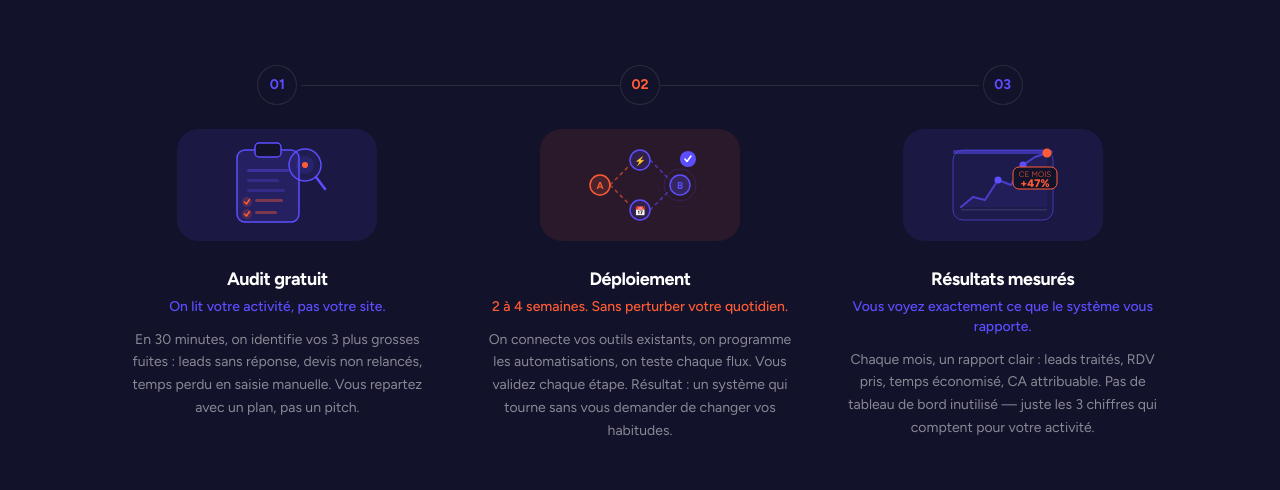
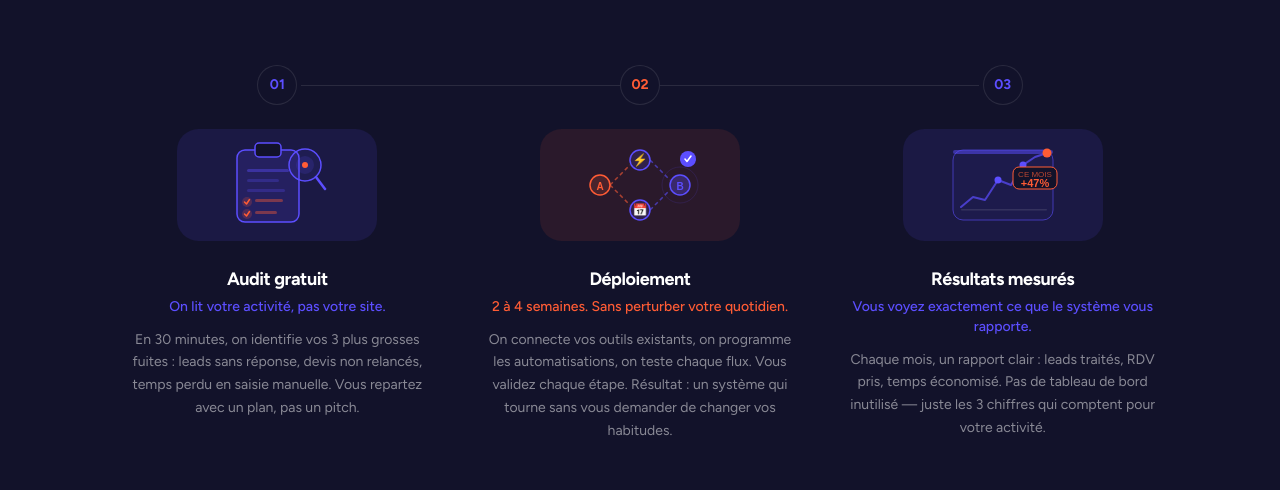
Before and after one commit to jmd971/siboard-consulting-site, a Next.js app: page / in a window 1280 px wide. Shown: the part 2380-2870 px from the top of the page. Built offline with nearby package versions, Linux system fonts and the light colour scheme; no server answers.

Commit message:
fix: extract SVG illustrations as components to fix JSX-in-const error

```diff
--- a/src/components/home/CommentCaMarche.tsx
+++ b/src/components/home/CommentCaMarche.tsx
@@ -3,7 +3,78 @@
 import { useRef } from "react";
 import { motion, useInView } from "framer-motion";
 
-const STEPS = [
+function AuditIllustration() {
+  return (
+    <svg width="120" height="100" viewBox="0 0 120 100" fill="none" xmlns="http://www.w3.org/2000/svg">
+      <rect x="20" y="15" width="62" height="72" rx="8" fill="rgba(92,78,255,0.15)" stroke="#5C4EFF" strokeWidth="1.5" />
+      <rect x="38" y="8" width="26" height="14" rx="4" fill="#12122A" stroke="#5C4EFF" strokeWidth="1.5" />
+      <rect x="30" y="34" width="42" height="3" rx="1.5" fill="#5C4EFF" opacity="0.4" />
+      <rect x="30" y="44" width="32" height="3" rx="1.5" fill="#5C4EFF" opacity="0.25" />
+      <rect x="30" y="54" width="38" height="3" rx="1.5" fill="#5C4EFF" opacity="0.25" />
+      <circle cx="30" cy="67" r="5" fill="rgba(255,92,53,0.2)" />
+      <path d="M27.5 67 L29.5 69 L32.5 64.5" stroke="#FF5C35" strokeWidth="1.5" strokeLinecap="round" strokeLinejoin="round" />
+      <rect x="38" y="64" width="28" height="3" rx="1.5" fill="#FF5C35" opacity="0.4" />
+      <circle cx="30" cy="79" r="5" fill="rgba(255,92,53,0.2)" />
+      <path d="M27.5 79 L29.5 81 L32.5 76.5" stroke="#FF5C35" strokeWidth="1.5" strokeLinecap="round" strokeLinejoin="round" />
+      <rect x="38" y="76" width="22" height="3" rx="1.5" fill="#FF5C35" opacity="0.4" />
+      <circle cx="88" cy="30" r="16" fill="rgba(92,78,255,0.08)" stroke="#5C4EFF" strokeWidth="1.5" />
+      <circle cx="88" cy="30" r="9" fill="rgba(92,78,255,0.15)" />
+      <circle cx="88" cy="30" r="3" fill="#FF5C35" />
+      <line x1="99" y1="42" x2="108" y2="54" stroke="#5C4EFF" strokeWidth="2.5" strokeLinecap="round" />
+    </svg>
+  );
+}
+
+function DeploiementIllustration() {
+  return (
+    <svg width="120" height="100" viewBox="0 0 120 100" fill="none" xmlns="http://www.w3.org/2000/svg">
+      <circle cx="20" cy="50" r="10" fill="rgba(255,92,53,0.15)" stroke="#FF5C35" strokeWidth="1.5" />
+      <text x="20" y="55" fontSize="10" fill="#FF5C35" textAnchor="middle" fontFamily="sans-serif" fontWeight="700">A</text>
+      <circle cx="60" cy="25" r="10" fill="rgba(92,78,255,0.15)" stroke="#5C4EFF" strokeWidth="1.5" />
+      <circle cx="60" cy="75" r="10" fill="rgba(92,78,255,0.15)" stroke="#5C4EFF" strokeWidth="1.5" />
+      <circle cx="100" cy="50" r="10" fill="rgba(92,78,255,0.3)" stroke="#5C4EFF" strokeWidth="1.5" />
+      <text x="100" y="55" fontSize="10" fill="#5C4EFF" textAnchor="middle" fontFamily="sans-serif" fontWeight="700">B</text>
+      <line x1="30" y1="50" x2="50" y2="30" stroke="#FF5C35" strokeWidth="1.5" strokeDasharray="4 3" opacity="0.6" />
+      <line x1="30" y1="50" x2="50" y2="70" stroke="#FF5C35" strokeWidth="1.5" strokeDasharray="4 3" opacity="0.6" />
+      <line x1="70" y1="25" x2="90" y2="45" stroke="#5C4EFF" strokeWidth="1.5" strokeDasharray="4 3" opacity="0.6" />
+      <line x1="70" y1="75" x2="90" y2="55" stroke="#5C4EFF" strokeWidth="1.5" strokeDasharray="4 3" opacity="0.6" />
+      <circle cx="100" cy="50" r="18" stroke="#5C4EFF" strokeWidth="1" opacity="0.15" />
+      <circle cx="108" cy="24" r="8" fill="#5C4EFF" />
+      <path d="M105 24 L107 26.5 L111 21" stroke="white" strokeWidth="1.5" strokeLinecap="round" strokeLinejoin="round" />
+      <text x="60" y="29" fontSize="12" fill="#5C4EFF" textAnchor="middle">⚡</text>
+      <text x="60" y="79" fontSize="12" fill="#5C4EFF" textAnchor="middle">📅</text>
+    </svg>
+  );
+}
+
+function ResultatsIllustration() {
+  return (
+    <svg width="120" height="100" viewBox="0 0 120 100" fill="none" xmlns="http://www.w3.org/2000/svg">
+      <rect x="10" y="15" width="100" height="70" rx="10" fill="rgba(92,78,255,0.08)" stroke="#5C4EFF" strokeWidth="1" opacity="0.6" />
+      <rect x="10" y="15" width="100" height="4" rx="2" fill="#5C4EFF" opacity="0.5" />
+      <polyline points="18,72 30,62 42,65 55,45 68,50 80,30 92,22 104,18" fill="none" stroke="#5C4EFF" strokeWidth="2" strokeLinecap="round" strokeLinejoin="round" opacity="0.7" />
+      <circle cx="55" cy="45" r="3.5" fill="#5C4EFF" />
+      <circle cx="80" cy="30" r="3.5" fill="#5C4EFF" />
+      <circle cx="104" cy="18" r="4.5" fill="#FF5C35" />
+      <rect x="70" y="32" width="44" height="22" rx="6" fill="#12122A" stroke="#FF5C35" strokeWidth="1" />
+      <text x="92" y="42" fontSize="8" fill="#FF5C35" textAnchor="middle" fontFamily="sans-serif" opacity="0.7">CE MOIS</text>
+      <text x="92" y="52" fontSize="11" fill="#FF5C35" textAnchor="middle" fontFamily="sans-serif" fontWeight="700">+47%</text>
+      <rect x="18" y="74" width="86" height="1.5" rx="0.75" fill="white" opacity="0.1" />
+    </svg>
+  );
+}
+
+type Step = {
+  num: string;
+  color: string;
+  bg: string;
+  title: string;
+  subtitle: string;
+  description: string;
+  Illustration: () => React.JSX.Element;
+};
+
+const STEPS: Step[] = [
   {
     num: "01",
     color: "#5C4EFF",
@@ -12,30 +83,7 @@ const STEPS = [
     subtitle: "On lit votre activité, pas votre site.",
     description:
       "En 30 minutes, on identifie vos 3 plus grosses fuites : leads sans réponse, devis non relancés, temps perdu en saisie manuelle. Vous repartez avec un plan, pas un pitch.",
-    illustration: (
-      <svg width="120" height="100" viewBox="0 0 120 100" fill="none" xmlns="http://www.w3.org/2000/svg">
-        {/* Clipboard */}
-        <rect x="20" y="15" width="62" height="72" rx="8" fill="rgba(92,78,255,0.15)" stroke="#5C4EFF" strokeWidth="1.5" />
-        <rect x="38" y="8" width="26" height="14" rx="4" fill="#12122A" stroke="#5C4EFF" strokeWidth="1.5" />
-        {/* Lines */}
-        <rect x="30" y="34" width="42" height="3" rx="1.5" fill="#5C4EFF" opacity="0.4" />
-        <rect x="30" y="44" width="32" height="3" rx="1.5" fill="#5C4EFF" opacity="0.25" />
-        <rect x="30" y="54" width="38" height="3" rx="1.5" fill="#5C4EFF" opacity="0.25" />
-        {/* Check items */}
-        <circle cx="30" cy="67" r="5" fill="rgba(255,92,53,0.2)" />
-        <path d="M27.5 67 L29.5 69 L32.5 64.5" stroke="#FF5C35" strokeWidth="1.5" strokeLinecap="round" strokeLinejoin="round" />
-        <rect x="38" y="64" width="28" height="3" rx="1.5" fill="#FF5C35" opacity="0.4" />
-        <circle cx="30" cy="79" r="5" fill="rgba(255,92,53,0.2)" />
-        <path d="M27.5 79 L29.5 81 L32.5 76.5" stroke="#FF5C35" strokeWidth="1.5" strokeLinecap="round" strokeLinejoin="round" />
-        <rect x="38" y="76" width="22" height="3" rx="1.5" fill="#FF5C35" opacity="0.4" />
-        {/* Magnifier */}
-        <circle cx="88" cy="30" r="16" fill="rgba(92,78,255,0.08)" stroke="#5C4EFF" strokeWidth="1.5" />
-        <circle cx="88" cy="30" r="9" fill="rgba(92,78,255,0.15)" />
-        <line x1="99" y1="42" x2="108" y2="54" stroke="#5C4EFF" strokeWidth="2.5" strokeLinecap="round" />
-        {/* Search target */}
-        <circle cx="88" cy="30" r="3" fill="#FF5C35" />
-      </svg>
-    ),
+    Illustration: AuditIllustration,
   },
   {
     num: "02",
@@ -45,30 +93,7 @@ const STEPS = [
     subtitle: "2 à 4 semaines. Sans perturber votre quotidien.",
     description:
       "On connecte vos outils existants, on programme les automatisations, on teste chaque flux. Vous validez chaque étape. Résultat : un système qui tourne sans vous demander de changer vos habitudes.",
-    illustration: (
-      <svg width="120" height="100" viewBox="0 0 120 100" fill="none" xmlns="http://www.w3.org/2000/svg">
-        {/* Nodes */}
-        <circle cx="20" cy="50" r="10" fill="rgba(255,92,53,0.15)" stroke="#FF5C35" strokeWidth="1.5" />
-        <text x="20" y="54" fontSize="10" fill="#FF5C35" textAnchor="middle" fontFamily="Figtree, sans-serif" fontWeight="700">A</text>
-        <circle cx="60" cy="25" r="10" fill="rgba(92,78,255,0.15)" stroke="#5C4EFF" strokeWidth="1.5" />
-        <text x="60" y="29" fontSize="9" fill="#5C4EFF" textAnchor="middle" fontFamily="Figtree, sans-serif" fontWeight="700">⚡</text>
-        <circle cx="60" cy="75" r="10" fill="rgba(92,78,255,0.15)" stroke="#5C4EFF" strokeWidth="1.5" />
-        <text x="60" y="79" fontSize="9" fill="#5C4EFF" textAnchor="middle" fontFamily="Figtree, sans-serif" fontWeight="700">📅</text>
-        <circle cx="100" cy="50" r="10" fill="rgba(92,78,255,0.25)" stroke="#5C4EFF" strokeWidth="1.5" />
-        <text x="100" y="54" fontSize="10" fill="#5C4EFF" textAnchor="middle" fontFamily="Figtree, sans-serif" fontWeight="700">B</text>
-        {/* Connections */}
-        <line x1="30" y1="50" x2="50" y2="30" stroke="#FF5C35" strokeWidth="1.5" strokeDasharray="4 3" opacity="0.6" />
-        <line x1="30" y1="50" x2="50" y2="70" stroke="#FF5C35" strokeWidth="1.5" strokeDasharray="4 3" opacity="0.6" />
-        <line x1="70" y1="25" x2="90" y2="45" stroke="#5C4EFF" strokeWidth="1.5" strokeDasharray="4 3" opacity="0.6" />
-        <line x1="70" y1="75" x2="90" y2="55" stroke="#5C4EFF" strokeWidth="1.5" strokeDasharray="4 3" opacity="0.6" />
-        {/* Pulse on B */}
-        <circle cx="100" cy="50" r="16" stroke="#5C4EFF" strokeWidth="1" opacity="0.2" />
-        <circle cx="100" cy="50" r="22" stroke="#5C4EFF" strokeWidth="0.5" opacity="0.1" />
-        {/* Checkmark badge */}
-        <circle cx="108" cy="24" r="8" fill="#5C4EFF" />
-        <path d="M105 24 L107 26.5 L111 21" stroke="white" strokeWidth="1.5" strokeLinecap="round" strokeLinejoin="round" />
-      </svg>
-    ),
+    Illustration: DeploiementIllustration,
   },
   {
     num: "03",
@@ -77,30 +102,10 @@ const STEPS = [
     title: "Résultats mesurés",
     subtitle: "Vous voyez exactement ce que le système vous rapporte.",
     description:
-      "Chaque mois, un rapport clair : leads traités, RDV pris, temps économisé, CA attribuable. Pas de tableau de bord inutilisé — juste les 3 chiffres qui comptent pour votre activité.",
-    illustration: (
-      <svg width="120" height="100" viewBox="0 0 120 100" fill="none" xmlns="http://www.w3.org/2000/svg">
-        {/* Dashboard card */}
-        <rect x="10" y="15" width="100" height="70" rx="10" fill="rgba(92,78,255,0.08)" stroke="#5C4EFF" strokeWidth="1" opacity="0.6" />
-        {/* Header */}
-        <rect x="10" y="15" width="100" height="4" rx="2" fill="#5C4EFF" opacity="0.5" />
-        {/* Trend line */}
-        <polyline points="18,72 30,62 42,65 55,45 68,50 80,30 92,22 104,18" fill="none" stroke="#5C4EFF" strokeWidth="2" strokeLinecap="round" strokeLinejoin="round" opacity="0.7" />
-        <polyline points="18,72 30,62 42,65 55,45 68,50 80,30 92,22 104,18 104,72" fill="rgba(92,78,255,0.07)" />
-        {/* Data points */}
-        <circle cx="55" cy="45" r="3.5" fill="#5C4EFF" />
-        <circle cx="80" cy="30" r="3.5" fill="#5C4EFF" />
-        <circle cx="104" cy="18" r="4.5" fill="#FF5C35" />
-        {/* KPI badge */}
-        <rect x="70" y="32" width="44" height="22" rx="6" fill="#12122A" stroke="#FF5C35" strokeWidth="1" />
-        <text x="92" y="42" fontSize="8" fill="#FF5C35" textAnchor="middle" fontFamily="Figtree, sans-serif" fontWeight="400" opacity="0.7">CE MOIS</text>
-        <text x="92" y="52" fontSize="11" fill="#FF5C35" textAnchor="middle" fontFamily="Figtree, sans-serif" fontWeight="800">+47%</text>
-        {/* Bottom axis */}
-        <rect x="18" y="74" width="86" height="1.5" rx="0.75" fill="white" opacity="0.1" />
-      </svg>
-    ),
+      "Chaque mois, un rapport clair : leads traités, RDV pris, temps économisé. Pas de tableau de bord inutilisé — juste les 3 chiffres qui comptent pour votre activité.",
+    Illustration: ResultatsIllustration,
   },
-] as const;
+];
 
 export function CommentCaMarche() {
   const ref = useRef(null);
@@ -109,7 +114,6 @@ export function CommentCaMarche() {
   return (
     <section ref={ref} className="bg-[#12122A] py-20 sm:py-28">
       <div className="container-page">
-        {/* Header */}
         <div className="mx-auto max-w-2xl text-center">
           <p className="text-xs font-medium uppercase tracking-[0.2em] text-[#5C4EFF]">
             Comment ça marche
@@ -122,10 +126,11 @@ export function CommentCaMarche() {
           </p>
         </div>
 
-        {/* Steps */}
         <div className="relative mt-16 grid gap-0 md:grid-cols-3">
-          {/* Connector line (desktop only) */}
-          <div aria-hidden className="absolute left-[calc(16.67%+1.5rem)] right-[calc(16.67%+1.5rem)] top-[3.25rem] hidden h-px bg-white/10 md:block" />
+          <div
+            aria-hidden
+            className="absolute left-[calc(16.67%+1.5rem)] right-[calc(16.67%+1.5rem)] top-[3.25rem] hidden h-px bg-white/10 md:block"
+          />
 
           {STEPS.map((step, i) => (
             <motion.div
@@ -135,22 +140,19 @@ export function CommentCaMarche() {
               transition={{ duration: 0.5, delay: i * 0.15, ease: [0.16, 1, 0.3, 1] }}
               className="relative flex flex-col items-center px-6 py-8 text-center"
             >
-              {/* Step number + dot */}
               <div className="relative z-10 mb-6 flex h-10 w-10 items-center justify-center rounded-full border border-white/10 bg-[#12122A]">
                 <span className="text-sm font-bold" style={{ color: step.color }}>
                   {step.num}
                 </span>
               </div>
 
-              {/* Illustration */}
               <div
                 className="mb-6 flex h-28 w-full max-w-[200px] items-center justify-center rounded-2xl"
                 style={{ background: step.bg }}
               >
-                {step.illustration}
+                <step.Illustration />
               </div>
 
-              {/* Text */}
               <h3 className="text-lg font-bold text-white">{step.title}</h3>
               <p className="mt-1 text-sm font-medium" style={{ color: step.color }}>
                 {step.subtitle}
@@ -162,14 +164,15 @@ export function CommentCaMarche() {
           ))}
         </div>
 
-        {/* Bottom CTA */}
         <div className="mt-12 flex justify-center">
           <a
             href="/audit-gratuit"
             className="inline-flex h-12 items-center gap-2 rounded-full bg-[#5C4EFF] px-7 text-sm font-semibold text-white transition-opacity hover:opacity-90"
           >
             Démarrer mon audit gratuit
-            <svg width="16" height="16" viewBox="0 0 16 16" fill="none"><path d="M3 8H13M13 8L9 4M13 8L9 12" stroke="white" strokeWidth="1.5" strokeLinecap="round" strokeLinejoin="round"/></svg>
+            <svg width="16" height="16" viewBox="0 0 16 16" fill="none">
+              <path d="M3 8H13M13 8L9 4M13 8L9 12" stroke="white" strokeWidth="1.5" strokeLinecap="round" strokeLinejoin="round" />
+            </svg>
           </a>
         </div>
       </div>
```
